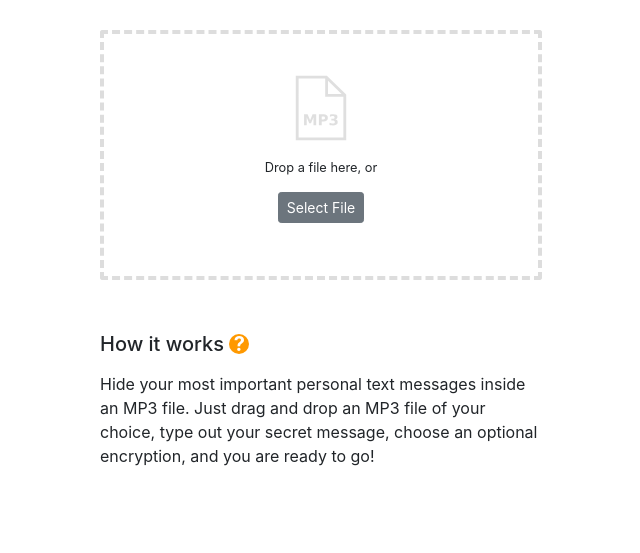
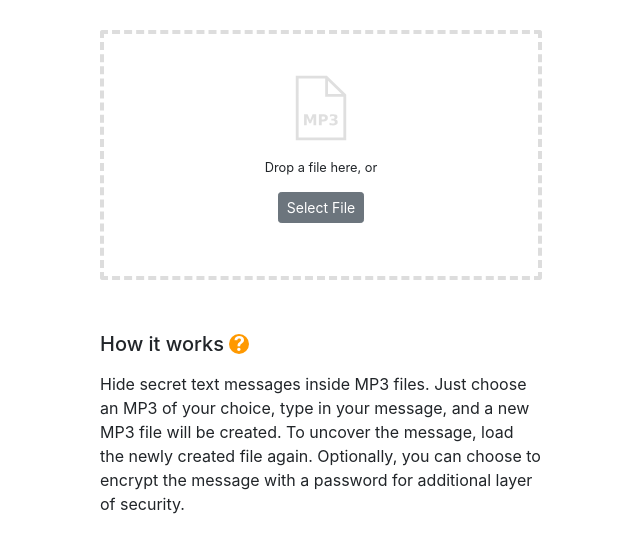
Before and after one commit to knez/stegonaut, a website: page src/static/index.html in a window 1280 px wide. Shown: the part 155-708 px from the top of the page, without its empty margins (319-959 px from the left). Drawn offline with nearby package versions, Linux system fonts and the light colour scheme.

Commit message:
Add metadata

```diff
--- a/src/static/index.html
+++ b/src/static/index.html
@@ -5,8 +5,8 @@
     <meta http-equiv="x-ua-compatible" content="ie=edge">
     <meta name="viewport" content="width=device-width, initial-scale=1.0">
     <title>STEGONAUT - Audio Steganography Tool</title>
-    <meta name="description" content="">
-    <meta name="keywords" content="">
+    <meta name="description" content="Hide secret text messages inside MP3 files. Just choose an MP3 of your choice, type in your message, and a new MP3 file will be created. To uncover the message, load the newly created file again. Optionally, you can choose to encrypt the message with a password for additional layer of security.">
+    <meta name="keywords" content="Steganography,Audio, MP3">
     <link rel="icon" type="image/x-icon" href="assets/img/favicon.ico">
     <link rel="stylesheet" type="text/css" href="../../node_modules/bootstrap/dist/css/bootstrap.css">
     <link rel="stylesheet" type="text/css" href="assets/css/style.css">
@@ -43,7 +43,9 @@
         </div>
         <div class="row">
           <div class="col-12">
-            <p>Hide your most important personal text messages inside an MP3 file. Just drag and drop an MP3 file of your choice, type out your secret message, choose an optional encryption, and you are ready to go!</p>
+            <p>
+              Hide secret text messages inside MP3 files. Just choose an MP3 of your choice, type in your message, and a new MP3 file will be created. To uncover the message, load the newly created file again. Optionally, you can choose to encrypt the message with a password for additional layer of security.
+            </p>
           </div>
         </div>
       </div>
```
